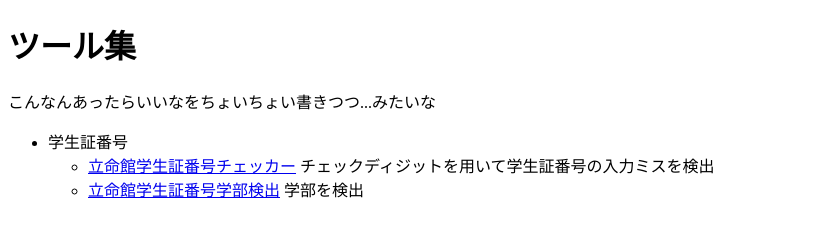
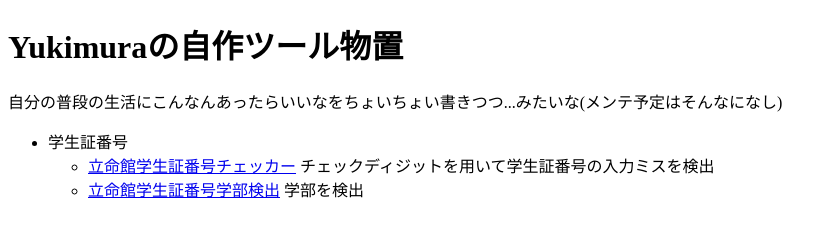
Before and after one commit to yuki1201/tools, a plain HTML site: page index.html in a window 1280 px wide. Shown: the whole page, without its empty margins (0-835 px from the left). Drawn offline with Linux system fonts and the light colour scheme.

Commit message:
add Explanation

```diff
--- a/index.html
+++ b/index.html
@@ -4,8 +4,8 @@
 	<title>ツール集</title>
 </head>
 <body>
-<h1>ツール集</h1>
-こんなんあったらいいなをちょいちょい書きつつ...みたいな
+<h1>Yukimuraの自作ツール物置</h1>
+<a https://twitter.com/yuki12017825>自分</a>の普段の生活にこんなんあったらいいなをちょいちょい書きつつ...みたいな(メンテ予定はそんなになし)
 <ul>
 <li> 学生証番号
 <ul>
```
